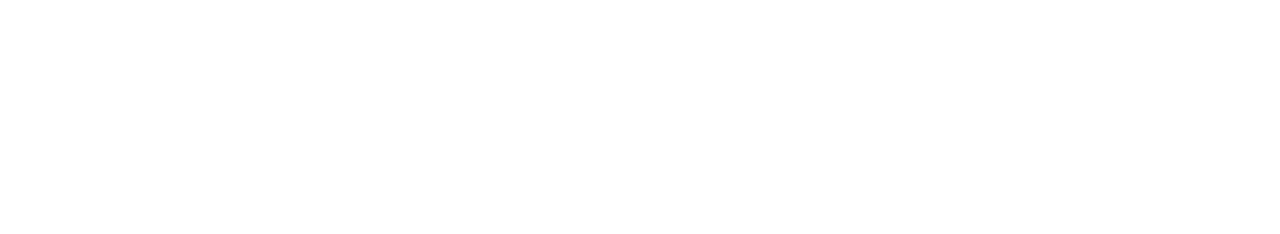
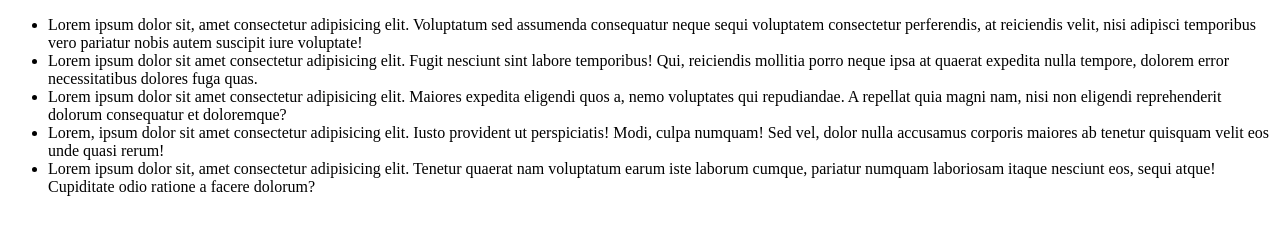
Before and after one commit to joaoggmf/project_joaoggmf, a plain HTML site: page index.html in a window 1280 px wide. Drawn offline with Linux system fonts and the light colour scheme.

Commit message:
feat:add lorem

```diff
--- a/index.html
+++ b/index.html
@@ -6,6 +6,19 @@
     <title>Document</title>
 </head>
 <body>
+        <main>
+            <ul>
+                <li>Lorem ipsum dolor sit, amet consectetur adipisicing elit. Voluptatum sed assumenda consequatur neque sequi voluptatem consectetur perferendis, at reiciendis velit, nisi adipisci
+                temporibus vero pariatur nobis autem suscipit iure voluptate!</li>
 
+                <li> Lorem ipsum dolor sit amet consectetur adipisicing elit. Fugit nesciunt sint labore temporibus! Qui, reiciendis mollitia porro neque ipsa at quaerat expedita nulla tempore, dolorem error necessitatibus dolores fuga quas.</li>
+
+                <li>Lorem ipsum dolor sit amet consectetur adipisicing elit. Maiores expedita eligendi quos a, nemo voluptates qui repudiandae. A repellat quia magni nam, nisi non eligendi reprehenderit dolorum consequatur et doloremque?</li>
+
+                <li>Lorem, ipsum dolor sit amet consectetur adipisicing elit. Iusto provident ut perspiciatis! Modi, culpa numquam! Sed vel, dolor nulla accusamus corporis maiores ab tenetur quisquam velit eos unde quasi rerum!</li>
+
+                <li>Lorem ipsum dolor sit, amet consectetur adipisicing elit. Tenetur quaerat nam voluptatum earum iste laborum cumque, pariatur numquam laboriosam itaque nesciunt eos, sequi atque! Cupiditate odio ratione a facere dolorum?</li>
+            </ul>
+        </main>
 </body>
 </html>
```
